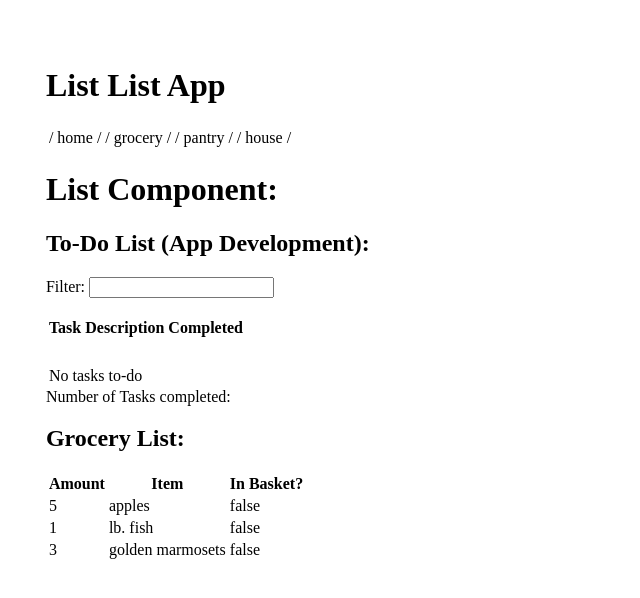
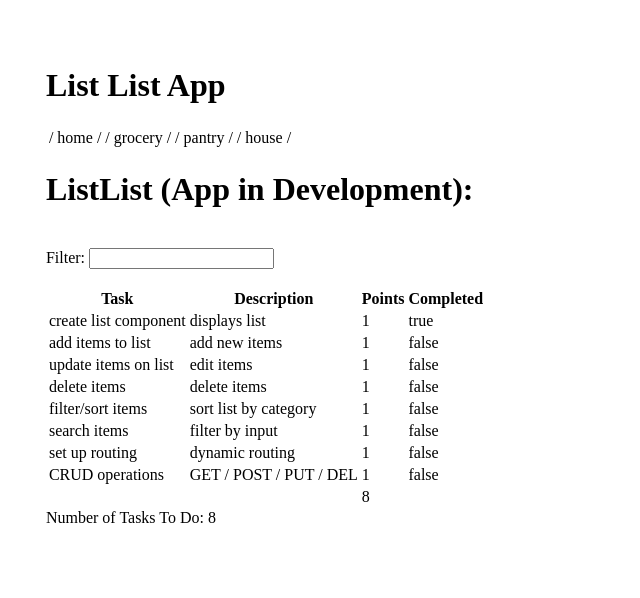
Before and after one commit to tompsherman/listlist_fe_type, an Angular app: page / in a window 1280 px wide. Shown: the top 598 px of the page, without its empty margins (0-640 px from the left). Built offline with nearby package versions, Linux system fonts and the light colour scheme.

Commit message:
data binding, etc

```diff
--- a/src/app/list/list.component.html
+++ b/src/app/list/list.component.html
@@ -1,21 +1,10 @@
 <div>
-  <h1>List Component:</h1>
-  <h2>To-Do List (App Development):</h2>
-  <todo-list></todo-list>
-  <!-- <table>
-    <tr>
-      <th>Task</th>
-      <th>Description</th>
-      <th>Completed?</th>
-    </tr>
-    <tr *ngFor="let item of todoItems">
-      <td>{{ item.task }}</td>
-      <td>{{ item.description }}</td>
-      <td>{{ item.completed }}</td>
-    </tr>
-  </table> -->
+  <h1>{{ title }}</h1>
+  <br />
 
-  <h2>Grocery List:</h2>
+  <todo-list [todos]="todoItems"></todo-list>
+
+  <!-- <h2>Grocery List:</h2>
   <table>
     <tr>
       <th>Amount</th>
@@ -27,5 +16,5 @@
       <td>{{ item.item }}</td>
       <td>{{ item.completed }}</td>
     </tr>
-  </table>
+  </table> -->
 </div>
--- a/src/app/list/list.component.ts
+++ b/src/app/list/list.component.ts
@@ -1,4 +1,5 @@
 import { Component } from '@angular/core';
+import { toggleSwitch } from '../shared/functions';
 
 @Component({
   selector: 'list',
@@ -6,10 +7,21 @@ import { Component } from '@angular/core';
   // styleUrls:
 })
 export class ListComponent {
-  // groceryItems:[] = []
-  constructor() {}
+
+title: string = ""
+people: any[] = []
+isVisible: boolean = true;
+
+
+changeVisibility(){
+  this.isVisible = !this.isVisible
+}
+constructor() {}
 
 ngOnInit(){
+
+
+  this.title = "ListList (App in Development):"
 
 }
   groceryItems = [
@@ -20,36 +32,60 @@ ngOnInit(){
 
   todoItems = [
     {
+      id: 1,
       task: 'create list component',
       description: 'displays list ',
       completed: true,
+      points: 1,
     },
     {
+      id: 1,
       task: 'add items to list',
       description: 'add new items',
       completed: false,
+      points: 1,
     },
     {
+      id: 1,
       task: 'update items on list',
       description: 'edit items',
       completed: false,
+      points: 1,
     },
-    { task: 'delete items', description: 'delete items', completed: false },
     {
+      id: 1,
+      task: 'delete items',
+      description: 'delete items',
+      completed: false,
+      points: 1,
+    },
+    {
+      id: 1,
       task: 'filter/sort items',
       description: 'sort list by category',
       completed: false,
+      points: 1,
     },
-    { task: 'search items', description: 'filter by input', completed: false },
     {
+      id: 1,
+      task: 'search items',
+    description: 'filter by input',
+    completed: false,
+    points: 1,
+    },
+    {
+      id: 1,
       task: 'set up routing',
       description: 'dynamic routing',
       completed: false,
+      points: 1,
     },
     {
+      id: 1,
       task: 'CRUD operations',
       description: 'GET / POST / PUT / DEL',
       completed: false,
+      points: 1,
     },
   ];
 
--- a/src/app/list/todo-list/todo-list.component.html
+++ b/src/app/list/todo-list/todo-list.component.html
@@ -4,29 +4,31 @@
 <table class="table table-hover">
     <thead>
         <tr>
-            <th>Task</th>
-            <th>Description</th>
-            <th>Completed</th>
+            <th (click)="sort('name')">Task</th>
+            <th (click)="sort('description')">Description</th>
+            <th (click)="sort('points')">Points</th>
+            <th (click)="sort('completed')">Completed</th>
         </tr>
     </thead>
-    <tr>
+    <tr *ngFor="let todo of filteredTodos">
         <td>
             <a>
-
+                {{ todo.task }}
             </a>
         </td>
-        <td></td>
-        <td></td>
+        <td>{{ todo.description }}</td>
+        <td>{{ todo.points }}</td>
+        <td>{{ todo.completed }}</td>
     </tr>
-    <tr>
+    <tr *ngIf="filteredTodos && filteredTodos.length">
         <td colspan="2">&nbsp;</td>
         <td>
-
+            {{ todosTotal }}
         </td>
     </tr>
-    <tr>
+    <tr *ngIf="!filteredTodos || !filteredTodos.length">
         <td colspan="4">No tasks to-do</td>
     </tr>
 </table>
-Number of Tasks completed:
+Number of Tasks To Do: {{ filteredTodos.length }}
 <br />
--- a/src/app/list/todo-list/todo-list.component.ts
+++ b/src/app/list/todo-list/todo-list.component.ts
@@ -1,4 +1,4 @@
-import { Component } from '@angular/core';
+import { Component, OnInit, Input } from '@angular/core';
 import { ITodo } from '../../shared/interfaces';
 import { FilterTextbocComponent } from 'src/app/shared/components/filtered-textbox.component';
 
@@ -7,7 +7,18 @@ import { FilterTextbocComponent } from 'src/app/shared/components/filtered-textb
   templateUrl: './todo-list.component.html',
   // styleUrls:
 })
-export class ToDoListComponent {
+export class ToDoListComponent implements OnInit{
+  private _todos: ITodo[] = []
+  @Input() get todos():ITodo[] {
+    return this._todos
+  }
+
+  set todos(value: ITodo[]){
+    if (value){
+      this.filteredTodos = this._todos = value;
+      this.calculateTodos()
+    }
+  }
 
     filteredTodos: ITodo[] = []
     todosTotal: number = 0
@@ -19,4 +30,17 @@ export class ToDoListComponent {
     ngOnInit() {
 
     }
+
+
+
+    calculateTodos(){
+      this.filteredTodos.forEach((todo: ITodo) => {
+
+        this.todosTotal += todo.points
+      })
+    }
+
+    sort(prop: string){
+      // sorter service will handle the sorting
+    }
 }
--- /dev/null
+++ b/src/app/shared/functions.ts
@@ -0,0 +1,3 @@
+export function toggleSwitch(toggleVariable: any){
+    toggleVariable = !toggleVariable
+}
--- a/src/app/shared/interfaces.ts
+++ b/src/app/shared/interfaces.ts
@@ -3,6 +3,7 @@ export interface ITodo {
     task: string;
     description: string;
     completed: boolean;
+    points: number;
 }
 
 export interface IGrocery {
```
